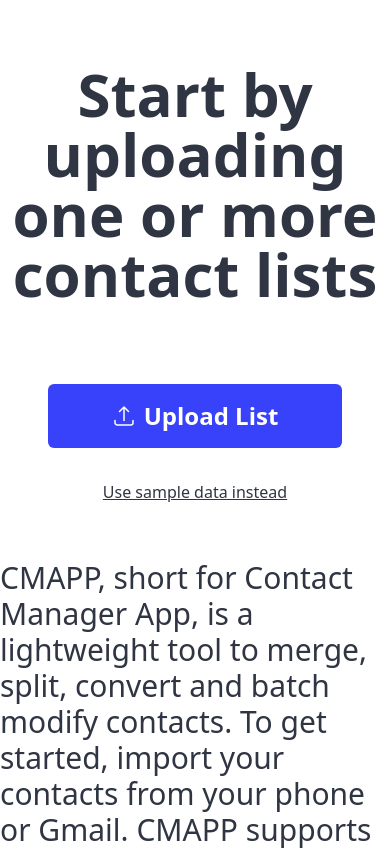
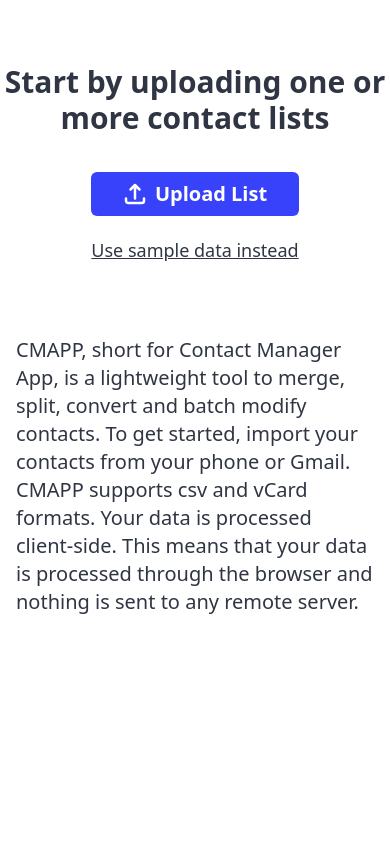
Before and after one commit to nmncode9/CMAPP, a React (Vite) app: page / in a window 390 px wide. Shown: the top 850 px of the page. Built offline with nearby package versions, Linux system fonts and the light colour scheme.

Commit message:
Setup Zustand store

```diff
--- /dev/null
+++ b/src/components/UploadButton.jsx
@@ -0,0 +1,22 @@
+
+
+export default function UploadButton() {
+
+  return (
+    <form onSubmit={(e) => e.preventDefault()} className="text-center max-w-[1100px] mx-auto">
+      <input
+        id="fileInput"
+        type="file"
+        multiple
+        // onChange={handleFileUpload}
+        className="hidden"
+      />
+      <label htmlFor="fileInput" className="cursor-pointer mb-5 sm:mb-8 inline-flex items-center mx-auto justify-center gap-2 px-8 py-2 sm:px-16 sm:py-4 bg-primary text-white font-[700] rounded-md text-xl sm:text-2xl hover:bg-secondary transition">
+        <svg xmlns="http://www.w3.org/2000/svg" fill="none" viewBox="0 0 24 24" strokeWidth={2.5} stroke="currentColor" className="size-6">
+          <path strokeLinecap="round" strokeLinejoin="round" d="M3 16.5v2.25A2.25 2.25 0 0 0 5.25 21h13.5A2.25 2.25 0 0 0 21 18.75V16.5m-13.5-9L12 3m0 0 4.5 4.5M12 3v13.5" />
+        </svg>
+        Upload List
+      </label>
+    </form>
+  )
+}
--- a/src/components/UploadScreen.jsx
+++ b/src/components/UploadScreen.jsx
@@ -1,18 +1,15 @@
+import UploadButton from "./UploadButton";
 
 
 export default function UploadScreen() {
 
 
   return (
-    <main className="pt-16 max-w-[1100px] mx-auto text-neutral-dark text-center">
-      <h1 className="text-6xl font-[900] mb-20">Start by uploading one or more contact lists</h1>
-      <button className="cursor-pointer mb-8 flex items-center mx-auto justify-center gap-2 px-16 py-4 bg-primary text-white font-[700] rounded-md text-2xl hover:bg-secondary transition">
-        <svg xmlns="http://www.w3.org/2000/svg" fill="none" viewBox="0 0 24 24" strokeWidth={1.5} stroke="currentColor" className="size-6">
-          <path strokeLinecap="round" strokeLinejoin="round" d="M3 16.5v2.25A2.25 2.25 0 0 0 5.25 21h13.5A2.25 2.25 0 0 0 21 18.75V16.5m-13.5-9L12 3m0 0 4.5 4.5M12 3v13.5" />
-        </svg>Upload List
-      </button>
-      <button className="underline cursor-pointer mb-14">Use sample data instead</button>
-      <p className="max-w-[890px] mx-auto font-[500] text-3xl text-left">CMAPP, short for Contact Manager App, is a lightweight tool to merge, split, convert and batch modify contacts. To get started, import your contacts from your phone or Gmail.  CMAPP supports csv and vCard formats. Your data is processed client-side. This means that your data is processed through the browser and nothing is sent to any remote server.</p>
+    <main className="pt-16 pb-8 max-w-[1100px] mx-auto text-neutral-dark text-center">
+      <h1 className="text-3xl sm:text-6xl font-[900] mb-9 sm:mb-20">Start by uploading one or more contact lists</h1>
+      <UploadButton />
+      <button className="underline cursor-pointer mb-14 text-lg sm:text-[22px]">Use sample data instead</button>
+      <p className="max-w-[890px] mx-auto font-[500] text-xl sm:text-3xl text-left p-4 sm:p-0">CMAPP, short for Contact Manager App, is a lightweight tool to merge, split, convert and batch modify contacts. To get started, import your contacts from your phone or Gmail.  CMAPP supports csv and vCard formats. Your data is processed client-side. This means that your data is processed through the browser and nothing is sent to any remote server.</p>
     </main>
   )
 
--- /dev/null
+++ b/src/stores/contactsStore.js
@@ -0,0 +1,44 @@
+import { create } from "zustand";
+import * as XLSX from "xlsx";
+
+export const useContactsStore = create((set) => ({
+  rawFiles: [],
+  contacts: [],
+  setContacts: (contacts) => set({ contacts }),
+
+  addRawFiles: (files) => {
+    const filesArray = Array.from(files);
+    set((state) => ({ rawFiles: [...state.rawFiles, ...filesArray] }));
+
+    filesArray.forEach((file) => {
+      const reader = new FileReader();
+
+      reader.onload = (e) => {
+        const ab = e.target.result;
+        let parsedContacts = [];
+
+        // Check if the file extension is supported
+        const isCSV = file.name.endsWith(".csv") || file.type === "text/csv";
+        const isExcel =
+          file.name.endsWith(".xlsx") ||
+          file.name.endsWith(".xls") ||
+          file.type.includes("excel");
+
+        if (isCSV || isExcel) {
+          const workbook = XLSX.read(ab, { type: "array" });
+          workbook.SheetNames.forEach((sheetName) => {
+            const sheetData = XLSX.utils.sheet_to_json(workbook.Sheets[sheetName]);
+            parsedContacts = [...parsedContacts, ...sheetData.map(contact => ({ ...contact, sourceFile: file.name }))];
+          });
+
+          set((state) => ({ contacts: [...state.contacts, ...parsedContacts] }));
+        } else {
+          console.warn("Unsupported file type:", file.name);
+        }
+      };
+
+      // Always use ArrayBuffer for modern approach
+      reader.readAsArrayBuffer(file);
+    });
+  },
+}));
```
